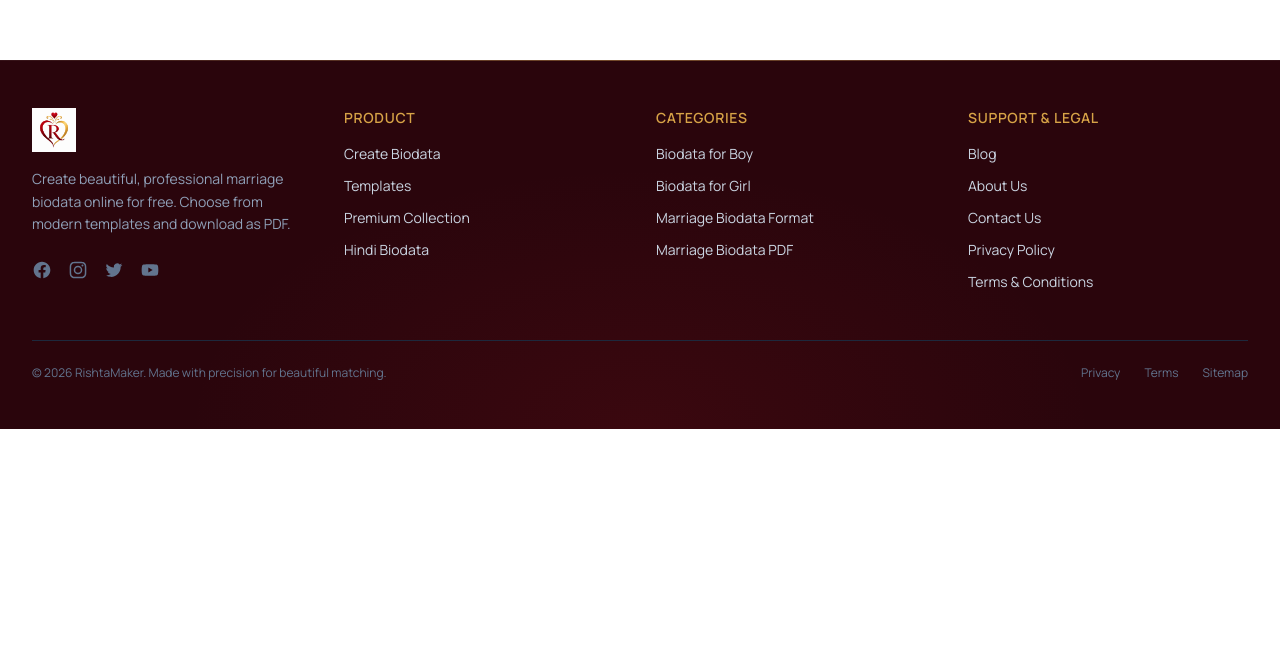
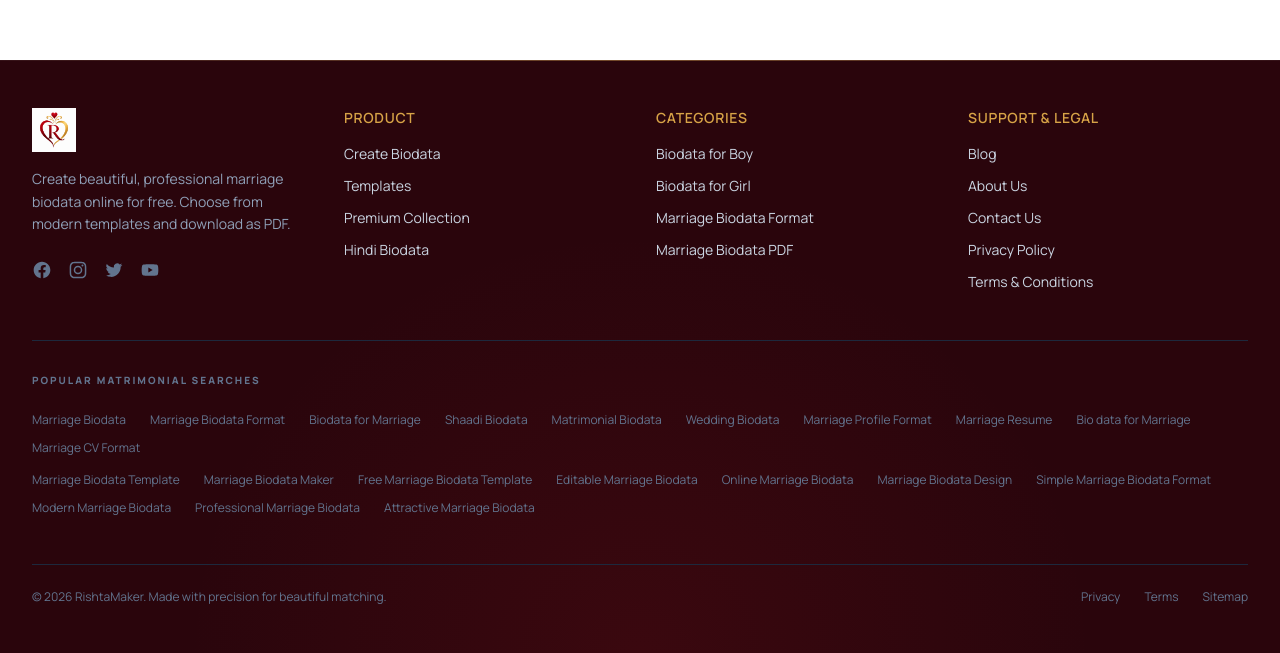
Before and after one commit to Bhola8423/rishtamaker, a Next.js app: page /blog in a window 1280 px wide. Shown: the part 4341-4994 px from the top of the page. Before the commit the page ends 4770 px from the top, so only its background shows below. Built offline with nearby package versions, Linux system fonts and the light colour scheme.

Commit message:
added some of the important keywords in website

```diff
--- a/app/biodata-for-boy/layout.tsx
+++ b/app/biodata-for-boy/layout.tsx
@@ -3,7 +3,7 @@ import type { Metadata } from "next";
 export const metadata: Metadata = {
   title: "Marriage Biodata for Boy | Download Groom Biodata Format",
   description: "Create a professional marriage biodata for boys. Choose from clean, masculine designs, fill in your details, and download a high-quality PDF for free.",
-  keywords: ["biodata format for boy", "marriage biodata for boy", "groom biodata", "boy biodata for marriage", "shaadi biodata for boy"],
+  keywords: ["biodata format for boy", "marriage biodata for boy", "groom biodata", "boy biodata for marriage", "shaadi biodata for boy", "marriage resume for boy", "matrimonial profile for boy"],
   alternates: {
     canonical: "https://rishtamaker.in/biodata-for-boy",
   },
--- a/app/biodata-for-girl/layout.tsx
+++ b/app/biodata-for-girl/layout.tsx
@@ -3,7 +3,7 @@ import type { Metadata } from "next";
 export const metadata: Metadata = {
   title: "Marriage Biodata for Girl | Download Bride Biodata Format",
   description: "Create a beautiful marriage biodata for girls. Choose from elegant designs, fill in your details, and download a high-quality PDF for free.",
-  keywords: ["biodata format for girl", "marriage biodata for girl", "bride biodata format", "girl biodata for marriage", "shaadi biodata for girl"],
+  keywords: ["biodata format for girl", "marriage biodata for girl", "bride biodata format", "girl biodata for marriage", "shaadi biodata for girl", "marriage resume for girl", "matrimonial profile for girl"],
   alternates: {
     canonical: "https://rishtamaker.in/biodata-for-girl",
   },
--- a/app/layout.tsx
+++ b/app/layout.tsx
@@ -4,7 +4,7 @@ import "./globals.css";
 export const metadata: Metadata = {
   metadataBase: new URL('https://rishtamaker.in'),
   title: "RishtaMaker | Free Marriage Biodata Template & Maker Online",
-  description: "Download the perfect marriage biodata template. Create a professional matrimonial profile in 2 minutes with our online biodata maker. Free PDF download.",
+  description: "Create your marriage biodata with our free templates. Best marriage biodata format for boy and girl. Create shaadi biodata, matrimonial profile, and wedding resume in 2 minutes. Free PDF download.",
   icons: {
     icon: '/images/short_logo.png',
     shortcut: '/images/short_logo.png',
@@ -12,7 +12,7 @@ export const metadata: Metadata = {
   },
   openGraph: {
     title: "RishtaMaker | Free Marriage Biodata Template & Maker Online",
-    description: "Download the perfect marriage biodata template. Create a professional matrimonial profile in 2 minutes with our online biodata maker. Free PDF download.",
+    description: "Create your marriage biodata with our free templates. Best marriage biodata format for boy and girl. Create shaadi biodata, matrimonial profile, and wedding resume in 2 minutes. Free PDF download.",
     url: "https://rishtamaker.in",
     siteName: "RishtaMaker",
     images: [
@@ -28,7 +28,7 @@ export const metadata: Metadata = {
   twitter: {
     card: "summary_large_image",
     title: "RishtaMaker | Free Marriage Biodata Template & Maker Online",
-    description: "Download the perfect marriage biodata template. Create a professional matrimonial profile in 2 minutes with our online biodata maker. Free PDF download.",
+    description: "Create your marriage biodata with our free templates. Best marriage biodata format for boy and girl. Create shaadi biodata, matrimonial profile, and wedding resume in 2 minutes. Free PDF download.",
     images: ["/images/templates-hero-3d.png"],
   },
 };
--- a/app/page.tsx
+++ b/app/page.tsx
@@ -2,9 +2,9 @@ import { Metadata } from "next";
 import { Homepage } from "@/components/marketing/homepage";
 
 export const metadata: Metadata = {
-  title: "Free Marriage Biodata Template & Maker Online",
-  description: "Create your perfect matrimonial profile with our free marriage biodata templates. Best format for boy and girl, instantly download as high-quality PDF.",
-  keywords: "marriage biodata template, biodata format for marriage, marriage biodata maker, online biodata maker, hindu marriage biodata",
+  title: "Marriage Biodata Maker | Free Marriage Biodata Format for Boy & Girl",
+  description: "Create your perfect matrimonial profile with our free marriage biodata maker. Best marriage biodata format for boys and girls. Download shaadi biodata, wedding resume, and marriage profile instantly as PDF.",
+  keywords: "marriage biodata, marriage biodata format, biodata for marriage, shaadi biodata, matrimonial biodata, wedding biodata, marriage profile format, marriage resume, bio data for marriage, marriage CV format, marriage biodata template, marriage biodata maker, free marriage biodata template, editable marriage biodata, online marriage biodata, marriage biodata design, simple marriage biodata format, modern marriage biodata, professional marriage biodata, attractive marriage biodata",
 };
 
 export default function Home() {
--- a/app/templates/layout.tsx
+++ b/app/templates/layout.tsx
@@ -3,7 +3,7 @@ import type { Metadata } from "next";
 export const metadata: Metadata = {
   title: "Marriage Biodata Template | Download Format & Designs",
   description: "Browse 12+ premium marriage biodata templates. Choose from professional, modern, and traditional formats for boys and girls. Download high-quality PDF in minutes.",
-  keywords: ["marriage biodata template", "biodata format for marriage", "marriage biodata design", "biodata download", "biodata sample"],
+  keywords: ["marriage biodata template", "marriage biodata maker", "free marriage biodata template", "editable marriage biodata", "online marriage biodata", "marriage biodata design", "simple marriage biodata format", "modern marriage biodata", "professional marriage biodata", "attractive marriage biodata"],
   alternates: {
     canonical: "https://rishtamaker.in/templates",
   },
--- a/components/marketing/homepage.tsx
+++ b/components/marketing/homepage.tsx
@@ -71,7 +71,7 @@ export function Homepage() {
                   </span> & Maker
                 </h1>
                 <p className="max-w-[640px] text-lg leading-relaxed text-slate-600 sm:text-xl lg:text-[1.4rem] lg:leading-[1.6] font-medium">
-                  Create beautiful profiles with our free marriage biodata templates for boys and girls, and instantly download as PDF.
+                  Create beautiful profiles with our free <strong>marriage biodata format</strong> for boys and girls. Best <strong>shaadi biodata maker</strong> to instantly download your <strong>matrimonial profile</strong> as PDF.
                 </p>
               </div>
 
@@ -247,7 +247,7 @@ export function Homepage() {
       <section className="mx-auto max-w-7xl px-6 lg:px-8 py-16">
         <div className="text-center mb-10">
           <h2 className="font-[family-name:var(--font-display)] text-3xl font-bold text-slate-900 sm:text-4xl">
-            Free Marriage Biodata Template Download
+            Free Marriage Biodata Format & Shaadi Biodata Maker
           </h2>
           <p className="mt-4 text-lg text-slate-600 max-w-2xl mx-auto">
             Everything you need to know about creating the perfect matrimonial profile.
@@ -259,31 +259,31 @@ export function Homepage() {
           <div className="space-y-4">
             <h3 className="text-xl font-bold text-slate-800">What is a Marriage Biodata?</h3>
             <p className="text-base text-slate-600 leading-relaxed">
-              A <span className="font-semibold text-slate-800">marriage biodata</span> is an essential document in the process of arranged marriages in India and many other cultures. It serves as your first introduction to potential life partners and their families. A well-crafted biodata can make a lasting impression and increase your chances of finding a compatible match.
+              A <span className="font-semibold text-slate-800">marriage biodata</span> (also known as a <span className="font-semibold text-slate-800">shaadi biodata</span> or <span className="font-semibold text-slate-800">matrimonial biodata</span>) is an essential document in the process of arranged marriages. It serves as your <span className="font-semibold text-slate-800">marriage resume</span> or <span className="font-semibold text-slate-800">marriage CV format</span>, providing a first introduction to potential life partners and their families.
             </p>
           </div>
 
           {/* Block 2 */}
           <div className="space-y-4">
-            <h3 className="text-xl font-bold text-slate-800">Perfect Marriage Biodata Templates</h3>
+            <h3 className="text-xl font-bold text-slate-800">Free Marriage Biodata Template</h3>
             <p className="text-base text-slate-600 leading-relaxed">
-              At RishtaMaker, we understand the importance of this document. Our <span className="font-semibold text-slate-800">marriage biodata template</span> collection is designed to help you create a professional and attractive profile effortlessly. Whether you need a <span className="font-semibold text-slate-800">biodata for marriage</span> for a boy or a girl, our free biodata maker provides the perfect tools to showcase your details in the best light.
+              At RishtaMaker, we offer an extensive collection of <span className="font-semibold text-slate-800">marriage biodata template</span> options. Whether you need an <span className="font-semibold text-slate-800">editable marriage biodata</span> or a <span className="font-semibold text-slate-800">modern marriage biodata</span>, our designs are optimized for impact. Our <span className="font-semibold text-slate-800">marriage biodata maker</span> ensures you can create an <span className="font-semibold text-slate-800">attractive marriage biodata</span> in minutes.
             </p>
           </div>
 
           {/* Block 3 */}
           <div className="space-y-4">
-            <h3 className="text-xl font-bold text-slate-800">Variety of Formats</h3>
+            <h3 className="text-xl font-bold text-slate-800">Professional Marriage Biodata Design</h3>
             <p className="text-base text-slate-600 leading-relaxed">
-              One of the key features of our platform is the variety of <span className="font-semibold text-slate-800">marriage biodata format</span> options available. We offer both traditional and modern designs, ensuring that you can find a template that suits your preferences. Our templates are clean, elegant, and easy to read.
+              Our <span className="font-semibold text-slate-800">marriage biodata design</span> philosophy focuses on elegance and clarity. From a <span className="font-semibold text-slate-800">simple marriage biodata format</span> to a more complex <span className="font-semibold text-slate-800">professional marriage biodata</span>, we provide choices that suit every family's needs. Experience the best <span className="font-semibold text-slate-800">online marriage biodata</span> creation process.
             </p>
           </div>
 
           {/* Block 4 */}
           <div className="space-y-4">
-            <h3 className="text-xl font-bold text-slate-800">Instant PDF Download</h3>
+            <h3 className="text-xl font-bold text-slate-800">Online Bio Data for Marriage</h3>
             <p className="text-base text-slate-600 leading-relaxed">
-              Creating your biodata is simple with our <span className="font-semibold text-slate-800">biodata maker online</span>. Simply fill in your details, choose a template, and download your <span className="font-semibold text-slate-800">marriage biodata pdf</span> instantly. Our PDF downloads are high-quality and ready to be shared.
+              Creating your <span className="font-semibold text-slate-800">bio data for marriage</span> is simple with our online tool. Simply fill in your details, choose a <span className="font-semibold text-slate-800">marriage biodata format</span>, and download your <span className="font-semibold text-slate-800">marriage biodata pdf</span> instantly. Our PDF downloads are high-quality and ready to be shared on WhatsApp.
             </p>
           </div>
         </div>
--- a/components/shared/site-footer.tsx
+++ b/components/shared/site-footer.tsx
@@ -111,6 +111,35 @@ export function SiteFooter() {
 
         </div>
 
+        {/* Popular Searches / Keyword Section for SEO */}
+        <div className="border-t border-slate-800 mt-12 pt-8">
+          <h3 className="text-[10px] font-black uppercase tracking-[0.2em] text-slate-500 mb-6 text-center lg:text-left">Popular Matrimonial Searches</h3>
+          <div className="flex flex-wrap justify-center lg:justify-start gap-x-6 gap-y-3 text-xs text-slate-500">
+            <Link href="/" className="hover:text-[#D7A347] transition-colors">Marriage Biodata</Link>
+            <Link href="/marriage-biodata-format" className="hover:text-[#D7A347] transition-colors">Marriage Biodata Format</Link>
+            <Link href="/#builder" className="hover:text-[#D7A347] transition-colors">Biodata for Marriage</Link>
+            <Link href="/hindi-biodata" className="hover:text-[#D7A347] transition-colors">Shaadi Biodata</Link>
+            <Link href="/" className="hover:text-[#D7A347] transition-colors">Matrimonial Biodata</Link>
+            <Link href="/templates" className="hover:text-[#D7A347] transition-colors">Wedding Biodata</Link>
+            <Link href="/marriage-biodata-format" className="hover:text-[#D7A347] transition-colors">Marriage Profile Format</Link>
+            <Link href="/#builder" className="hover:text-[#D7A347] transition-colors">Marriage Resume</Link>
+            <Link href="/#builder" className="hover:text-[#D7A347] transition-colors">Bio data for Marriage</Link>
+            <Link href="/marriage-biodata-format" className="hover:text-[#D7A347] transition-colors">Marriage CV Format</Link>
+          </div>
+          <div className="flex flex-wrap justify-center lg:justify-start gap-x-6 gap-y-3 text-xs text-slate-500 mt-4">
+            <Link href="/templates" className="hover:text-[#D7A347] transition-colors">Marriage Biodata Template</Link>
+            <Link href="/#builder" className="hover:text-[#D7A347] transition-colors">Marriage Biodata Maker</Link>
+            <Link href="/templates" className="hover:text-[#D7A347] transition-colors">Free Marriage Biodata Template</Link>
+            <Link href="/#builder" className="hover:text-[#D7A347] transition-colors">Editable Marriage Biodata</Link>
+            <Link href="/#builder" className="hover:text-[#D7A347] transition-colors">Online Marriage Biodata</Link>
+            <Link href="/templates" className="hover:text-[#D7A347] transition-colors">Marriage Biodata Design</Link>
+            <Link href="/marriage-biodata-format" className="hover:text-[#D7A347] transition-colors">Simple Marriage Biodata Format</Link>
+            <Link href="/templates" className="hover:text-[#D7A347] transition-colors">Modern Marriage Biodata</Link>
+            <Link href="/templates" className="hover:text-[#D7A347] transition-colors">Professional Marriage Biodata</Link>
+            <Link href="/templates" className="hover:text-[#D7A347] transition-colors">Attractive Marriage Biodata</Link>
+          </div>
+        </div>
+
         {/* Bottom Bar */}
         <div className="border-t border-slate-800 mt-12 pt-6 flex flex-col md:flex-row items-center justify-between gap-4">
           <p className="text-xs text-slate-500 text-center md:text-left">
```
